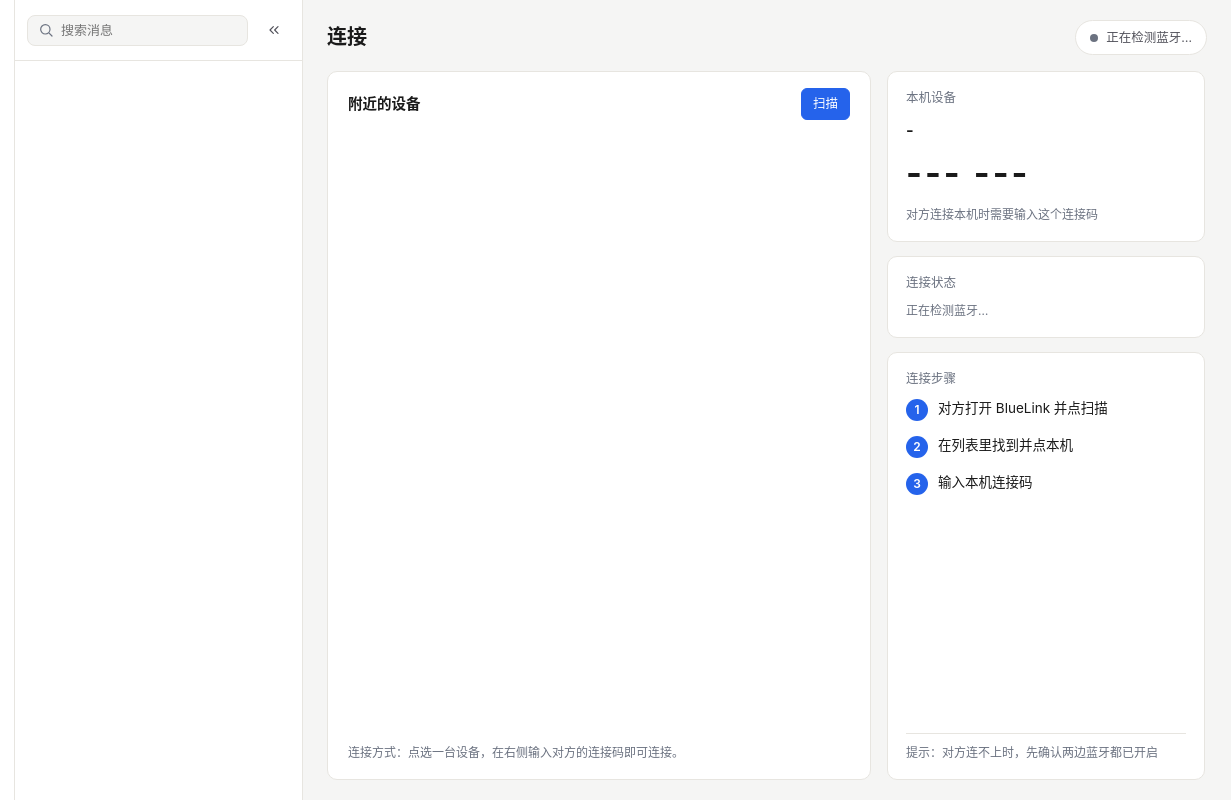
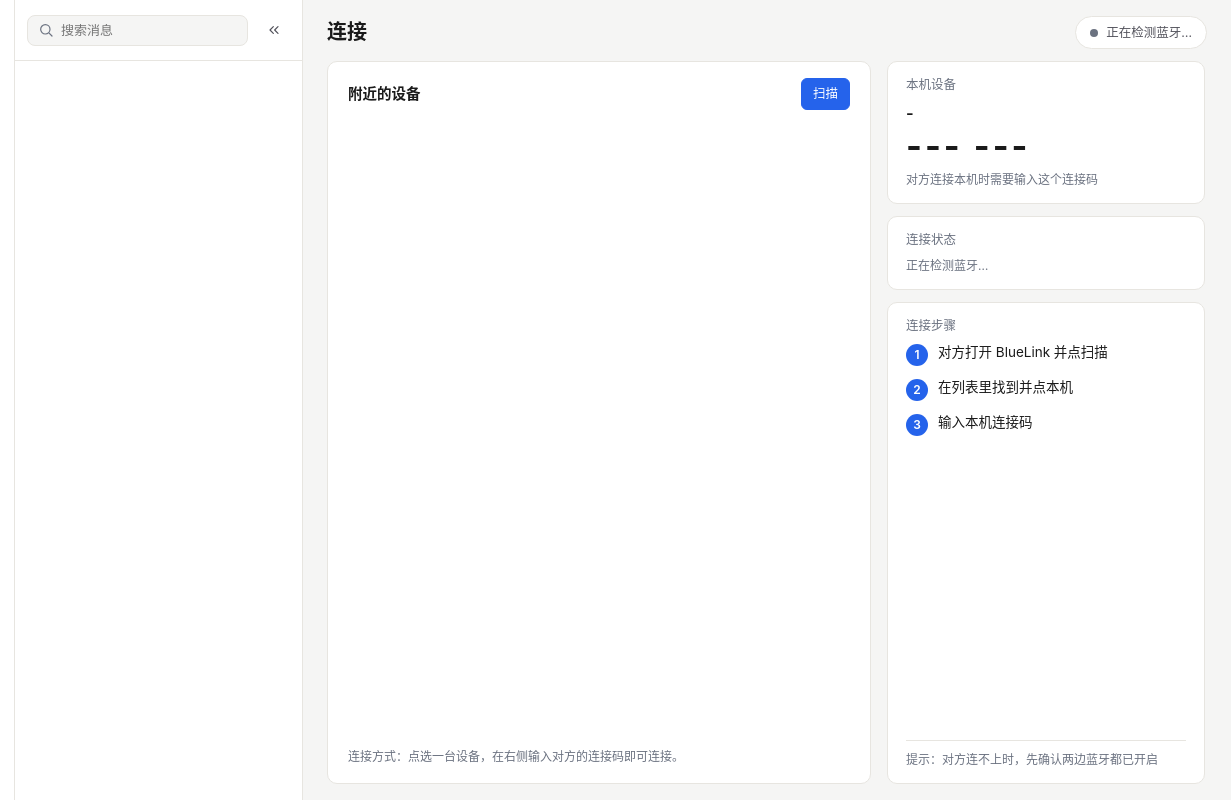
Before and after one commit to 123zpc/BlueLink-Refactor, a plain HTML site: page ui/index.html in a window 1280 px wide. Shown: the full height of the page, 49-1280 px from the left. Drawn offline with Linux system fonts and the light colour scheme.

Commit message:
连接页右栏滚动条修正（用户 2026-11-19 新规矩）：默认不滚、滚动只作自适应兜底
- 收紧右栏卡间距（14→12）、卡内边距（16→13）、标题下距（10→8）、页头与页边距，
  并给本机名/大连接码/状态行/步骤列表设更紧的行高（大连接码行高 1.2、其余 1.45/1.3）。
- 实测（默认窗口 1180×760、右栏高 682）：修复前浏览态卡栈溢出 21px、输码 31px、
  连接失败/异常约 60px，均带滚动条；修复后浏览/扫描/空结果/输码/连接中/连接失败/
  异常/已连接（含有/无上次连接两种步骤卡）全部完整塞下、无滚动条，步骤卡提示行钉卡底完整可见。
- 开发者模式仍滚动：开发者卡 274px + 状态卡第三行，常态高度塞不下，保留栏内滚动作自适应（符合新规矩的兜底定位）。
- overflow-y:auto 保留：窗口变矮时滚动条自动出现（640 高实测验证）。

```diff
--- a/ui/style.css
+++ b/ui/style.css
@@ -116,12 +116,12 @@ section { display: flex; flex-direction: column; height: 100%; }
    布局规矩（用户三轮纠正定版）：两栏结构等高（满高 grid，同顶同底，不靠内容撑高度）；
    右栏 overflow 滚动、左面板列表区独立滚动；每卡按内容收高不留死空；
    末卡（连接步骤）flex-grow 吃剩余高度，卡内收尾行钉卡底。 */
-#connect-view { padding: 20px 24px; overflow: hidden; }
+#connect-view { padding: 16px 24px; overflow: hidden; }
 .connect-wrap { display: flex; flex-direction: column; height: 100%; min-height: 0; max-width: 1240px; width: 100%; margin: 0 auto; }
-.connect-head { display: flex; justify-content: space-between; align-items: center; margin-bottom: 16px; flex: none; }
+.connect-head { display: flex; justify-content: space-between; align-items: center; margin-bottom: 12px; flex: none; }
 .connect-head h1 { font-size: 20px; font-weight: 700; }
 .capsule { display: inline-flex; align-items: center; gap: 8px; background: var(--panel);
-  border: 1px solid var(--border); border-radius: 999px; padding: 7px 14px; font-size: 12.5px; color: var(--text-2); }
+  border: 1px solid var(--border); border-radius: 999px; padding: 6px 14px; font-size: 12.5px; color: var(--text-2); }
 .connect-cols { display: grid; grid-template-columns: minmax(0, 1fr) 320px; gap: 16px; flex: 1; min-height: 0; }
 
 /* 左栏：设备列表面板（面板满高，列表区独立滚动） */
@@ -166,25 +166,28 @@ section { display: flex; flex-direction: column; height: 100%; }
 .device-panel .error-text { min-height: 0; }
 .panel-foot { margin-top: auto; padding-top: 12px; flex: none; }
 
-/* 右栏：滚动列（与左栏同顶同底；卡片依次排，超高栏内滚动） */
-.connect-side { display: flex; flex-direction: column; gap: 14px; overflow-y: auto; min-height: 0; padding-right: 2px; }
-.side-card { background: var(--panel); border: 1px solid var(--border); border-radius: 10px; padding: 16px 18px; flex: none; }
-.side-card-title { font-size: 12.5px; color: var(--muted); margin-bottom: 10px; }
+/* 右栏：滚动列（与左栏同顶同底；卡片依次排，超高栏内滚动）。
+   2026-11-19 用户新规矩：默认正常状态下右栏不出现滚动条——卡间距/内边距/行高已按
+   默认窗口（1180×760）收紧到各常态卡栈完整塞下；overflow-y:auto 只作自适应兜底
+   （窗口变矮、开发者模式多一张卡等内容变多时才滚）。 */
+.connect-side { display: flex; flex-direction: column; gap: 12px; overflow-y: auto; min-height: 0; padding-right: 2px; }
+.side-card { background: var(--panel); border: 1px solid var(--border); border-radius: 10px; padding: 13px 18px; flex: none; }
+.side-card-title { font-size: 12.5px; color: var(--muted); margin-bottom: 8px; }
 .side-card-title.strong { font-size: 14.5px; font-weight: 600; color: var(--text); }
-.side-name { font-size: 16.5px; font-weight: 600; overflow: hidden; text-overflow: ellipsis; white-space: nowrap; }
-.my-code-big { font-size: 34px; font-weight: 700; letter-spacing: 3px; margin: 4px 0 6px; }
-.card-btns { display: flex; gap: 10px; align-items: center; margin: 12px 0 2px; }
+.side-name { font-size: 16.5px; font-weight: 600; line-height: 1.3; overflow: hidden; text-overflow: ellipsis; white-space: nowrap; }
+.my-code-big { font-size: 34px; font-weight: 700; letter-spacing: 3px; line-height: 1.2; margin: 2px 0 4px; }
+.card-btns { display: flex; gap: 10px; align-items: center; margin: 10px 0 0; }
 .btn.text-btn { background: none; border: none; color: var(--muted); padding: 8px 6px; }
 .btn.text-btn:hover { color: var(--text); background: none; }
 .btn.text-btn:disabled { opacity: 0.5; }
-.side-divider { border-top: 1px solid var(--border); margin: 12px 0; }
+.side-divider { border-top: 1px solid var(--border); margin: 10px 0; }
 /* 状态卡：每行一个圆点 + 文案；异常行橙色并带说明小字 */
-.status-line { display: flex; gap: 8px; align-items: flex-start; font-size: 13px; color: var(--text-2); padding: 3px 0; }
+.status-line { display: flex; gap: 8px; align-items: flex-start; font-size: 13px; line-height: 1.45; color: var(--text-2); padding: 2px 0; }
 .status-line .status-dot { margin-top: 6px; }
 .status-line.warn { color: var(--warn); }
 .status-note { font-size: 12px; color: var(--muted); margin: 2px 0 4px 16px; line-height: 1.5; }
 /* 输码卡 */
-#bt-peer-code { width: 100%; padding: 10px 12px; border: 1px solid var(--border); border-radius: 8px;
+#bt-peer-code { width: 100%; padding: 9px 12px; border: 1px solid var(--border); border-radius: 8px;
   background: var(--bg); color: var(--text); font-size: 15px; letter-spacing: 1px; }
 #bt-peer-code:focus { border-color: var(--accent); box-shadow: 0 0 0 3px var(--accent-soft); outline: none; }
 #bt-peer-code.input-error { border-color: var(--err); }
@@ -195,8 +198,8 @@ section { display: flex; flex-direction: column; height: 100%; }
 @keyframes spin { to { transform: rotate(360deg); } }
 /* 步骤卡（末卡）：吃剩余高度，步骤行距拉开、分隔线与提示钉卡底 */
 .steps-card { flex: 1 0 auto; display: flex; flex-direction: column; }
-.steps-list { display: flex; flex-direction: column; gap: 14px; }
-#steps-guide { gap: 22px; }
+.steps-list { display: flex; flex-direction: column; gap: 12px; line-height: 1.45; }
+#steps-guide { gap: 18px; }
 .step-row { display: flex; gap: 10px; align-items: flex-start; font-size: 13.5px; }
 .step-num { width: 22px; height: 22px; border-radius: 50%; background: var(--accent); color: #fff;
   font-size: 12px; font-weight: 600; display: flex; align-items: center; justify-content: center; flex: none; margin-top: 1px; }
@@ -208,7 +211,7 @@ section { display: flex; flex-direction: column; height: 100%; }
 .seg-btn { flex: 1; padding: 6px 0; font-size: 12.5px; color: var(--text-2); background: transparent; border: none; border-radius: 6px; cursor: pointer; }
 .seg-btn.active { background: var(--accent); color: #fff; font-weight: 600; }
 .seg-btn:disabled { opacity: 0.45; cursor: default; }
-#bt-transport-row .small { margin-top: 8px; }
+#bt-transport-row .small { margin-top: 8px; line-height: 1.5; }
 .lan-row { display: flex; justify-content: space-between; align-items: center; width: 100%;
   background: var(--panel-2); border: 1px solid var(--border); border-radius: 8px; padding: 9px 12px;
   font-size: 13.5px; color: var(--text); cursor: pointer; }
```
